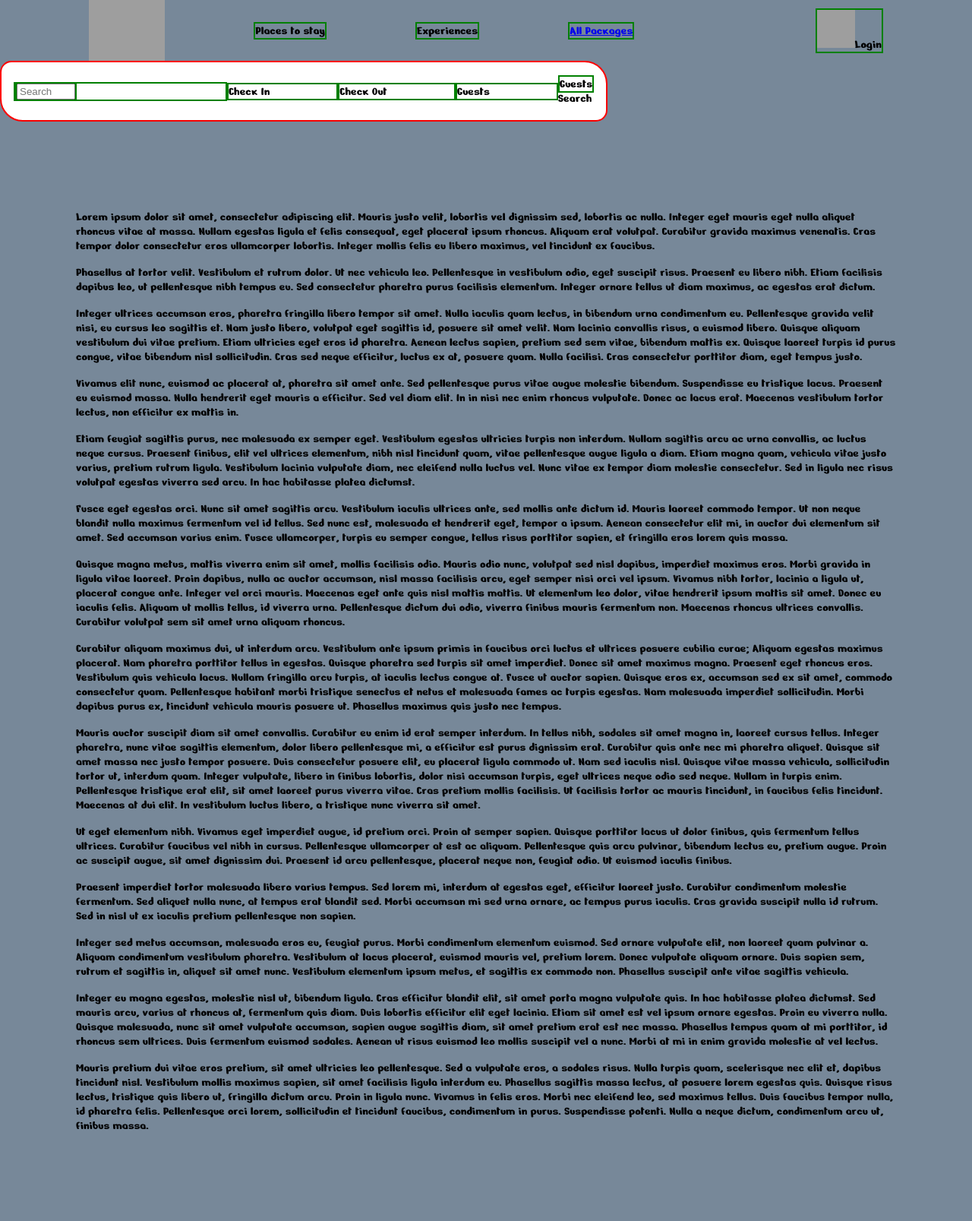
After one commit to tlicudine/OOSD2020, a web app: file Assignment/test/navbar.html in a window 1280 px wide. The commit adds this page. Shown: the whole page at 76% size. Run offline with its HTML, style and script files only (its server is not run), Linux system fonts and the light colour scheme; grey boxes are pictures that could not be loaded.

Commit message:
Reorg + nav test

```diff
--- /dev/null
+++ b/Assignment/test/navbar.html
@@ -0,0 +1,313 @@
+<!DOCTYPE html>
+<html lang="en">
+
+<head>
+    <meta charset="UTF-8">
+    <meta name="viewport" content="width=device-width, initial-scale=1.0">
+    <link rel="preconnect" href="https://fonts.gstatic.com">
+    <link href="https://fonts.googleapis.com/css2?family=Nerko+One&display=swap" rel="stylesheet">
+    <title>Document</title>
+
+    <style>
+        .index-nav-container {
+        }
+
+        body {
+            font-family: 'Nerko One', cursive;
+            background-color: lightslategray;
+        }
+
+        span {
+            border: 2px solid green;
+        }
+
+        article {
+            padding: 100px;
+        }
+
+        .index-nav-top-container {
+            width: 100%;
+            height: 80px;
+            box-sizing: border-box;
+            display: flex;
+            flex-direction: row;
+            align-items: center;
+            justify-content: space-evenly;
+        }
+
+        .index-nav-top-text {
+            display: inline-block;
+        }
+
+        .index-nav-bottom-container {
+            height: 80px;
+            width: 800px;
+            display: flex;
+            flex-direction: row;
+            align-items: center;
+            background-color: white;
+            border: 2px solid red;
+            border-radius: 15px 30px;
+            padding: 1em;
+            box-sizing: border-box;
+            position: sticky;
+            top: 80px;
+            z-index: 100;
+        }
+
+        .index-nav-search-container {
+            display: flex;
+            flex-direction: column;
+            flex: 1 1 auto;
+        }
+
+        .index-nav-checkin-container {
+            display: flex;
+            flex-direction: column;
+            flex: 1 1 auto;
+        }
+
+        .index-nav-checkout-container {
+            display: flex;
+            flex-direction: column;
+            flex: 1 1 auto;
+        }
+
+        .index-nav-guests-container {
+            display: flex;
+            flex-direction: column;
+            flex: 1 1 auto;
+        }
+
+        .nav-search {
+            width: 25%;
+            outline: none;
+        }
+
+        .index-nav-hiding-button {
+            visibility: hidden;
+        }
+
+        .index-nav-location:hover {}
+
+        .index-nav-startdate:hover {}
+
+        .index-nav-enddate:hover {}
+
+        .index-nav-guests:hover {}
+    </style>
+    <script>
+        window.onscroll = function () { stickyFunction() };
+
+        // Get the navbar
+        let navbar = document.getElementById("index-nav-bottom-container");
+
+        // Get the offset position of the navbar
+        let sticky = navbar.offsetTop;
+
+        // Add the sticky class to the navbar when you reach its scroll position. Remove "sticky" when you leave the scroll position
+        function stickyFunction() {
+            if (window.pageYOffset >= sticky) {
+                navbar.classList.add("sticky")
+            } else {
+                navbar.classList.remove("sticky");
+            }
+        }
+    </script>
+
+</head>
+
+<body style="margin:0">
+    <nav class="index-nav-container">
+        <div class="index-nav-top-container">
+            <img src="https://loremflickr.com/100/100" />
+            <span class="index-nav-top-text">Places to stay</span>
+            <span class="index-nav-top-text">Experiences</span>
+            <span class="index-nav-top-text">
+                <a href="/experiences">All Packages</a>
+            </span>
+            <span class="index-nav-hiding-button"></span>
+            <span><img src="https://loremflickr.com/50/50" />Login</span>
+        </div>
+        <div class="index-nav-bottom-container">
+            <div class="index-nav-search-container">
+                <span class="index-nav-search-label">
+                    <span class="index-nav-location"><input class="nav-search" type="text"
+                            placeholder="Search"></a></span>
+            </div>
+            <div class="index-nav-checkin-container">
+                <span class="index-nav-startdate">Check In</span>
+            </div>
+            <div class="index-nav-checkout-container">
+                <span class="index-nav-enddate">Check Out</span>
+            </div>
+            <div class="index-nav-guests-container">
+                <span class="index-nav-guests">Guests</span>
+            </div>
+            <div class="index-nav-searchbutton-container">
+                <span class="index-nav-guests">Guests</span>
+                <div class="index-nav-searchbutton">
+                    Search
+                </div>
+            </div>
+
+        </div>
+
+    </nav>
+
+    <article>
+        <p>
+            Lorem ipsum dolor sit amet, consectetur adipiscing elit. Mauris justo velit, lobortis vel dignissim sed,
+            lobortis ac nulla. Integer eget mauris eget nulla aliquet rhoncus vitae at massa. Nullam egestas ligula et
+            felis
+            consequat, eget placerat ipsum rhoncus. Aliquam erat volutpat. Curabitur gravida maximus venenatis. Cras
+            tempor
+            dolor consectetur eros ullamcorper lobortis. Integer mollis felis eu libero maximus, vel tincidunt ex
+            faucibus.
+        </p>
+        <p>
+            Phasellus at tortor velit. Vestibulum et rutrum dolor. Ut nec vehicula leo. Pellentesque in vestibulum odio,
+            eget suscipit risus. Praesent eu libero nibh. Etiam facilisis dapibus leo, ut pellentesque nibh tempus eu.
+            Sed
+            consectetur pharetra purus facilisis elementum. Integer ornare tellus ut diam maximus, ac egestas erat
+            dictum.
+        </p>
+        <p>
+            Integer ultrices accumsan eros, pharetra fringilla libero tempor sit amet. Nulla iaculis quam lectus, in
+            bibendum urna condimentum eu. Pellentesque gravida velit nisi, eu cursus leo sagittis et. Nam justo libero,
+            volutpat eget sagittis id, posuere sit amet velit. Nam lacinia convallis risus, a euismod libero. Quisque
+            aliquam vestibulum dui vitae pretium. Etiam ultricies eget eros id pharetra. Aenean lectus sapien, pretium
+            sed
+            sem vitae, bibendum mattis ex. Quisque laoreet turpis id purus congue, vitae bibendum nisl sollicitudin.
+            Cras
+            sed neque efficitur, luctus ex at, posuere quam. Nulla facilisi. Cras consectetur porttitor diam, eget
+            tempus
+            justo.
+        </p>
+        <p>
+            Vivamus elit nunc, euismod ac placerat at, pharetra sit amet ante. Sed pellentesque purus vitae augue
+            molestie
+            bibendum. Suspendisse eu tristique lacus. Praesent eu euismod massa. Nulla hendrerit eget mauris a
+            efficitur.
+            Sed vel diam elit. In in nisi nec enim rhoncus vulputate. Donec ac lacus erat. Maecenas vestibulum tortor
+            lectus, non efficitur ex mattis in.
+        </p>
+        <p>
+            Etiam feugiat sagittis purus, nec malesuada ex semper eget. Vestibulum egestas ultricies turpis non
+            interdum.
+            Nullam sagittis arcu ac urna convallis, ac luctus neque cursus. Praesent finibus, elit vel ultrices
+            elementum,
+            nibh nisl tincidunt quam, vitae pellentesque augue ligula a diam. Etiam magna quam, vehicula vitae justo
+            varius,
+            pretium rutrum ligula. Vestibulum lacinia vulputate diam, nec eleifend nulla luctus vel. Nunc vitae ex
+            tempor
+            diam molestie consectetur. Sed in ligula nec risus volutpat egestas viverra sed arcu. In hac habitasse
+            platea
+            dictumst.
+        </p>
+        <p>
+            Fusce eget egestas orci. Nunc sit amet sagittis arcu. Vestibulum iaculis ultrices ante, sed mollis ante
+            dictum
+            id. Mauris laoreet commodo tempor. Ut non neque blandit nulla maximus fermentum vel id tellus. Sed nunc est,
+            malesuada et hendrerit eget, tempor a ipsum. Aenean consectetur elit mi, in auctor dui elementum sit amet.
+            Sed
+            accumsan varius enim. Fusce ullamcorper, turpis eu semper congue, tellus risus porttitor sapien, et
+            fringilla
+            eros lorem quis massa.
+        </p>
+        <p>
+            Quisque magna metus, mattis viverra enim sit amet, mollis facilisis odio. Mauris odio nunc, volutpat sed
+            nisl
+            dapibus, imperdiet maximus eros. Morbi gravida in ligula vitae laoreet. Proin dapibus, nulla ac auctor
+            accumsan,
+            nisl massa facilisis arcu, eget semper nisi orci vel ipsum. Vivamus nibh tortor, lacinia a ligula ut,
+            placerat
+            congue ante. Integer vel orci mauris. Maecenas eget ante quis nisl mattis mattis. Ut elementum leo dolor,
+            vitae
+            hendrerit ipsum mattis sit amet. Donec eu iaculis felis. Aliquam ut mollis tellus, id viverra urna.
+            Pellentesque
+            dictum dui odio, viverra finibus mauris fermentum non. Maecenas rhoncus ultrices convallis. Curabitur
+            volutpat
+            sem sit amet urna aliquam rhoncus.
+        </p>
+        <p>
+            Curabitur aliquam maximus dui, ut interdum arcu. Vestibulum ante ipsum primis in faucibus orci luctus et
+            ultrices posuere cubilia curae; Aliquam egestas maximus placerat. Nam pharetra porttitor tellus in egestas.
+            Quisque pharetra sed turpis sit amet imperdiet. Donec sit amet maximus magna. Praesent eget rhoncus eros.
+            Vestibulum quis vehicula lacus. Nullam fringilla arcu turpis, at iaculis lectus congue at. Fusce ut auctor
+            sapien. Quisque eros ex, accumsan sed ex sit amet, commodo consectetur quam. Pellentesque habitant morbi
+            tristique senectus et netus et malesuada fames ac turpis egestas. Nam malesuada imperdiet sollicitudin.
+            Morbi
+            dapibus purus ex, tincidunt vehicula mauris posuere ut. Phasellus maximus quis justo nec tempus.
+        </p>
+        <p>
+            Mauris auctor suscipit diam sit amet convallis. Curabitur eu enim id erat semper interdum. In tellus nibh,
+            sodales sit amet magna in, laoreet cursus tellus. Integer pharetra, nunc vitae sagittis elementum, dolor
+            libero
+            pellentesque mi, a efficitur est purus dignissim erat. Curabitur quis ante nec mi pharetra aliquet. Quisque
+            sit
+            amet massa nec justo tempor posuere. Duis consectetur posuere elit, eu placerat ligula commodo ut. Nam sed
+            iaculis nisl. Quisque vitae massa vehicula, sollicitudin tortor ut, interdum quam. Integer vulputate, libero
+            in
+            finibus lobortis, dolor nisi accumsan turpis, eget ultrices neque odio sed neque. Nullam in turpis enim.
+            Pellentesque tristique erat elit, sit amet laoreet purus viverra vitae. Cras pretium mollis facilisis. Ut
+            facilisis tortor ac mauris tincidunt, in faucibus felis tincidunt. Maecenas at dui elit. In vestibulum
+            luctus
+            libero, a tristique nunc viverra sit amet.
+        </p>
+        <p>
+            Ut eget elementum nibh. Vivamus eget imperdiet augue, id pretium orci. Proin at semper sapien. Quisque
+            porttitor
+            lacus ut dolor finibus, quis fermentum tellus ultrices. Curabitur faucibus vel nibh in cursus. Pellentesque
+            ullamcorper at est ac aliquam. Pellentesque quis arcu pulvinar, bibendum lectus eu, pretium augue. Proin ac
+            suscipit augue, sit amet dignissim dui. Praesent id arcu pellentesque, placerat neque non, feugiat odio. Ut
+            euismod iaculis finibus.
+        </p>
+        <p>
+            Praesent imperdiet tortor malesuada libero varius tempus. Sed lorem mi, interdum at egestas eget, efficitur
+            laoreet justo. Curabitur condimentum molestie fermentum. Sed aliquet nulla nunc, at tempus erat blandit sed.
+            Morbi accumsan mi sed urna ornare, ac tempus purus iaculis. Cras gravida suscipit nulla id rutrum. Sed in
+            nisl
+            ut ex iaculis pretium pellentesque non sapien.
+        </p>
+        <p>
+            Integer sed metus accumsan, malesuada eros eu, feugiat purus. Morbi condimentum elementum euismod. Sed
+            ornare
+            vulputate elit, non laoreet quam pulvinar a. Aliquam condimentum vestibulum pharetra. Vestibulum at lacus
+            placerat, euismod mauris vel, pretium lorem. Donec vulputate aliquam ornare. Duis sapien sem, rutrum et
+            sagittis
+            in, aliquet sit amet nunc. Vestibulum elementum ipsum metus, et sagittis ex commodo non. Phasellus suscipit
+            ante
+            vitae sagittis vehicula.
+        </p>
+        <p>
+            Integer eu magna egestas, molestie nisl ut, bibendum ligula. Cras efficitur blandit elit, sit amet porta
+            magna
+            vulputate quis. In hac habitasse platea dictumst. Sed mauris arcu, varius at rhoncus at, fermentum quis
+            diam.
+            Duis lobortis efficitur elit eget lacinia. Etiam sit amet est vel ipsum ornare egestas. Proin eu viverra
+            nulla.
+            Quisque malesuada, nunc sit amet vulputate accumsan, sapien augue sagittis diam, sit amet pretium erat est
+            nec
+            massa. Phasellus tempus quam at mi porttitor, id rhoncus sem ultrices. Duis fermentum euismod sodales.
+            Aenean ut
+            risus euismod leo mollis suscipit vel a nunc. Morbi at mi in enim gravida molestie at vel lectus.
+        </p>
+        <p>
+            Mauris pretium dui vitae eros pretium, sit amet ultricies leo pellentesque. Sed a vulputate eros, a sodales
+            risus. Nulla turpis quam, scelerisque nec elit et, dapibus tincidunt nisl. Vestibulum mollis maximus sapien,
+            sit
+            amet facilisis ligula interdum eu. Phasellus sagittis massa lectus, at posuere lorem egestas quis. Quisque
+            risus
+            lectus, tristique quis libero ut, fringilla dictum arcu. Proin in ligula nunc. Vivamus in felis eros. Morbi
+            nec
+            eleifend leo, sed maximus tellus. Duis faucibus tempor nulla, id pharetra felis. Pellentesque orci lorem,
+            sollicitudin et tincidunt faucibus, condimentum in purus. Suspendisse potenti. Nulla a neque dictum,
+            condimentum
+            arcu ut, finibus massa.
+        </p>
+
+    </article>
+</body>
+
+</html>
--- a/sait-node/package.json
+++ b/sait-node/package.json
@@ -5,7 +5,7 @@
   "main": "app.js",
   "scripts": {
     "test": "echo \"Error: no test specified\" && exit 1",
-    "start": "nodemon app.js"
+    "start": "nodemon testserver.js"
   },
   "author": "Tim",
   "license": "ISC",
--- a/sait-node/sait-express/package.json
+++ b/sait-node/sait-express/package.json
@@ -8,5 +8,8 @@
     "start": "nodemon index.js"
   },
   "author": "Tim",
-  "license": "ISC"
+  "license": "ISC",
+  "dependencies": {
+    "pug": "^3.0.0"
+  }
 }
```
Also changed, not shown: Assignment/css/contact.css (+26 -5 lines), sait-node/day9.js (+10 -4 lines), sait-node/greeting.js (added, +15 -0 lines), sait-node/sait-express/index.js (+16 -48 lines), sait-node/sait-express/indexV2.js (added, +54 -0 lines), sait-node/sait-express/randomGreeting.js (added, +15 -0 lines), sait-node/sait-express/views/404.pug (added, +7 -0 lines), sait-node/sait-express/views/contact.pug (added, +8 -0 lines), sait-node/sait-express/views/create-post.html (added, +14 -0 lines), sait-node/sait-express/views/create-post.pug (added, +8 -0 lines), sait-node/sait-express/views/index.pug (added, +8 -0 lines), sait-node/testserver.js (+14 -5 lines), sait-node/404.html (renamed from Assignment/404.html), sait-node/sait-express/views/404.html (added), 2 more files, 1 other file.
